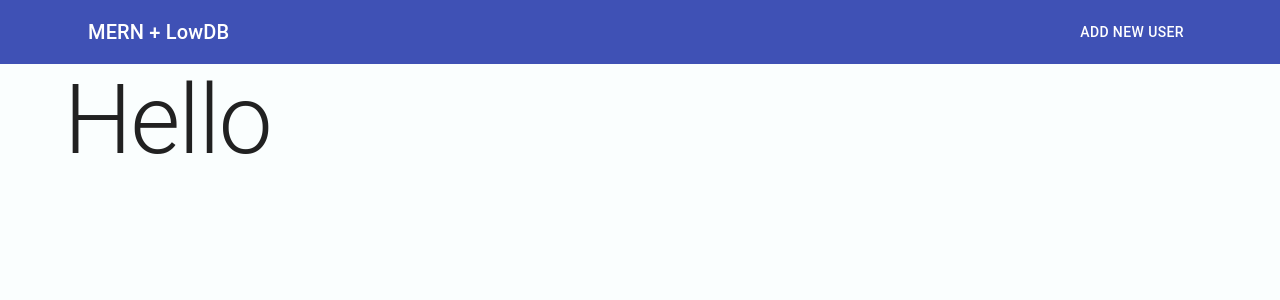
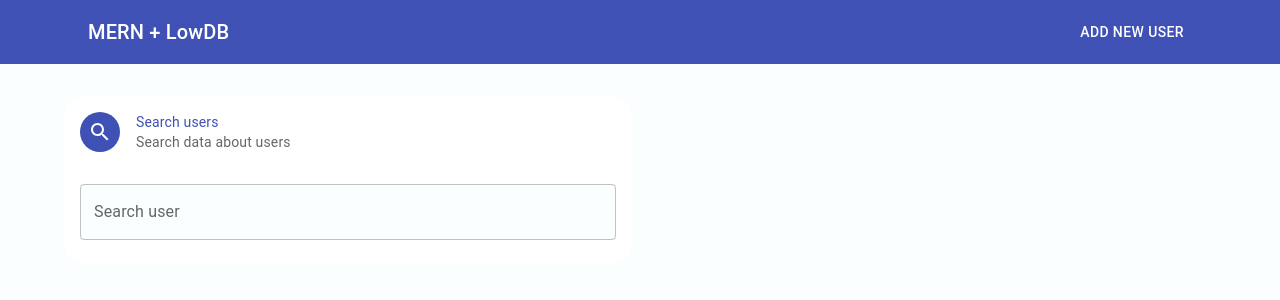
Before and after one commit to BlackIQ/mern-lowdb-frontend, a React (Create React App) app: page / in a window 1280 px wide. Shown: the top 300 px of the page. Built offline with nearby package versions, Linux system fonts and the light colour scheme.

Commit message:
Add routes

```diff
--- a/src/App.js
+++ b/src/App.js
@@ -1,3 +1,5 @@
+import { BrowserRouter as Router, Switch, Route } from "react-router-dom";
+
 import {
     Container,
     ThemeProvider,
@@ -8,6 +10,7 @@ import {
 } from "@mui/material";
 
 import Navbar from "./components/appbar";
+import HomePage from "./pages/home";
 
 function App() {
     const theme = createTheme({
@@ -25,13 +28,13 @@ function App() {
         <ThemeProvider theme={theme}>
             <CssBaseline />
             <Navbar />
-            <Container>
-                <Typography
-                    variant="h1"
-                >
-                    Hello
-                </Typography>
-            </Container>
+            <Router>
+                <Container>
+                    <Switch>
+                        <Route path={"/"} exact><HomePage /></Route>
+                    </Switch>
+                </Container>
+            </Router>
         </ThemeProvider>
     );
 }
```
